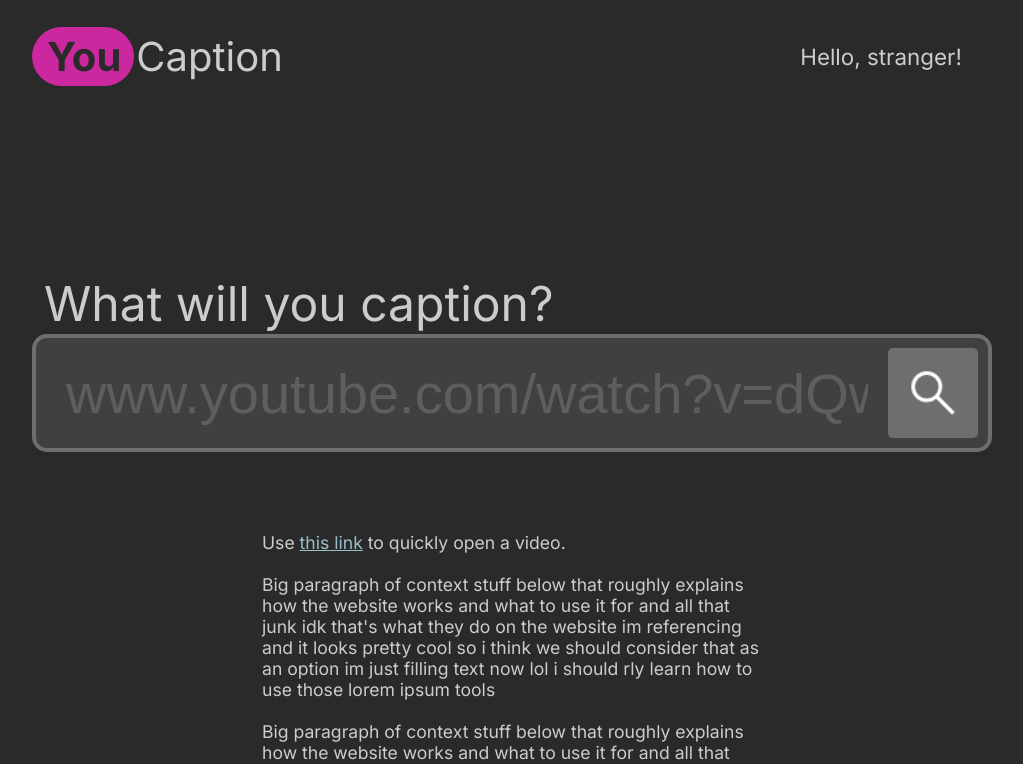
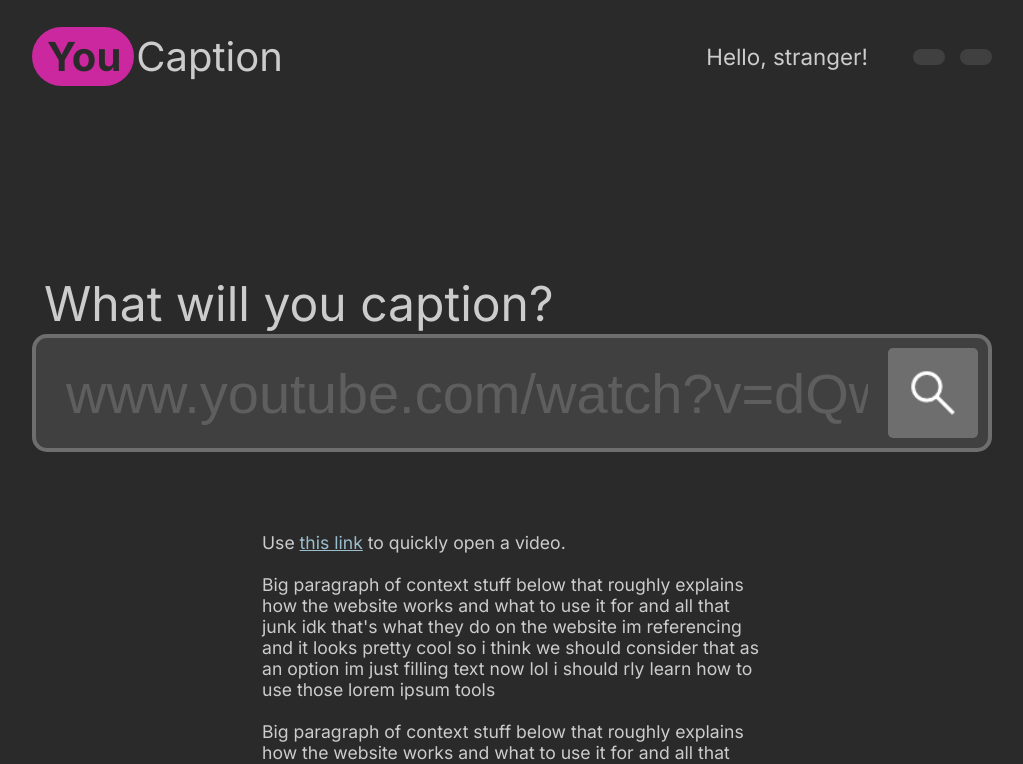
Before and after one commit to Remiwi/YouCaption, a Next.js app in the folder frontend/: page / in a window 1280 px wide. Shown: the top 764 px of the page, without its empty margins (128-1151 px from the left). Built offline with nearby package versions, Linux system fonts and the light colour scheme; no server answers.

Commit message:
gsignin fix

```diff
--- a/frontend/components/Auth/Gsignin.tsx
+++ b/frontend/components/Auth/Gsignin.tsx
@@ -7,6 +7,10 @@
 }
 
 export default function Gsignin() {
+    if (typeof window !== "undefined") {
+        window.handleCredentialResponse = handleCredentialResponse
+    }
+
     // Must insert google button script on every component render
     useEffect(() => {
         const script = document.createElement('script')
@@ -15,10 +19,8 @@
         script.defer = true
 
         document.body.appendChild(script)
-        window.addEventListener("scroll", handleCredentialResponse)
         return () => {
             document.body.removeChild(script)
-            window.removeEventListener("scroll", handleCredentialResponse)
         }
     })
 
@@ -50,6 +52,23 @@
         console.log("Email: " + responsePayload.email);
     }
 
+    async function test_session() {
+        let response = await fetch("http://127.0.0.1:8000/", {
+            method: "GET",
+            mode: "cors",
+            credentials: "include",
+        })
+        console.log(response)
+    }
+
+    async function test_logout() {
+        let response = await fetch("http://127.0.0.1:8000/logout", {
+            method: "POST",
+            mode: "cors",
+            credentials: "include",
+        })
+        console.log(response)
+    }
     return (
         <>
             <div id="g_id_onload"
@@ -69,6 +88,11 @@
                 data-size="large"
                 data-logo_alignment="left">
             </div>
+            <button onClick={test_session}>
+            </button>
+            <button onClick={test_logout}>
+
+            </button>
         </>
     )
 }
```
